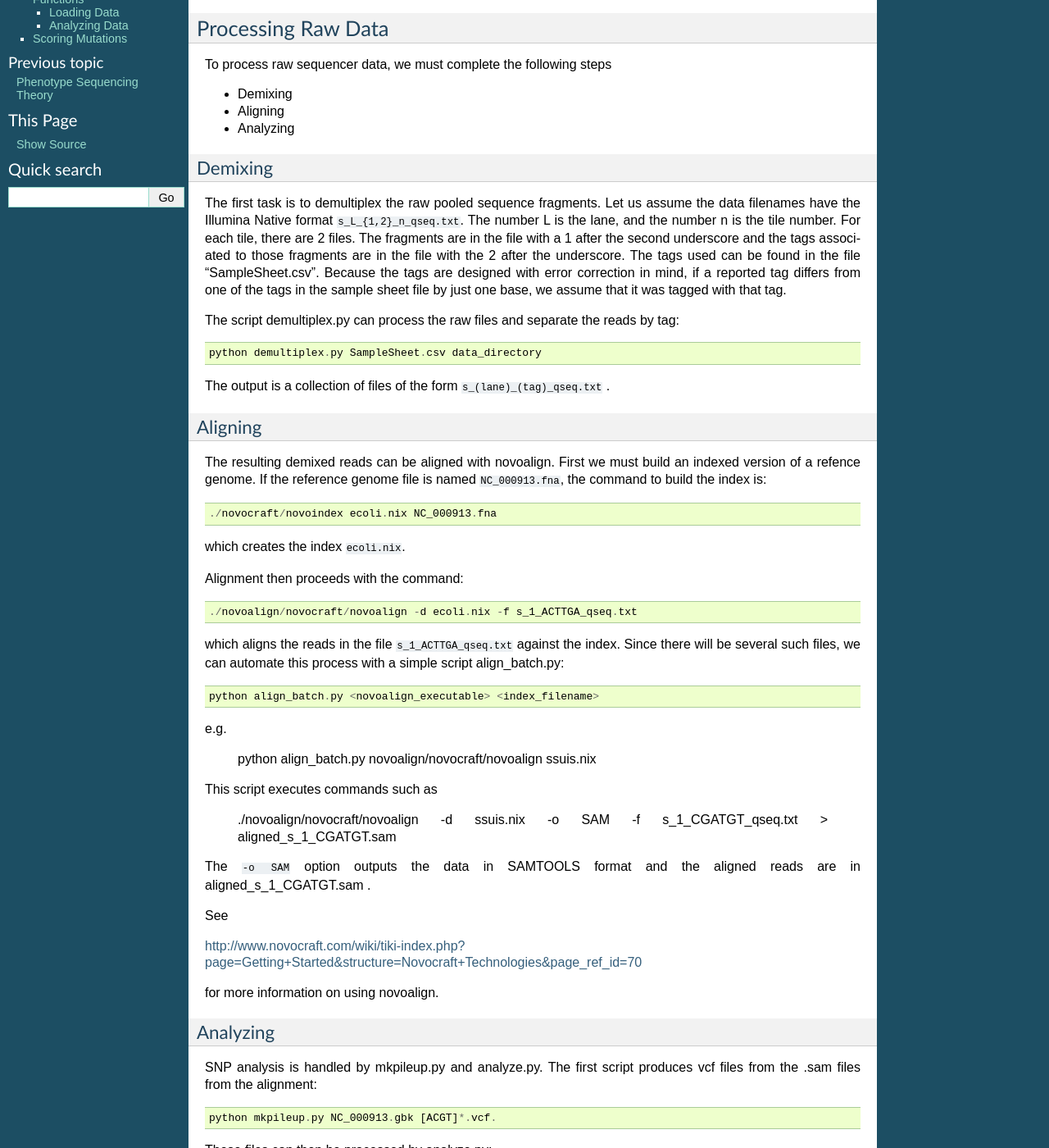
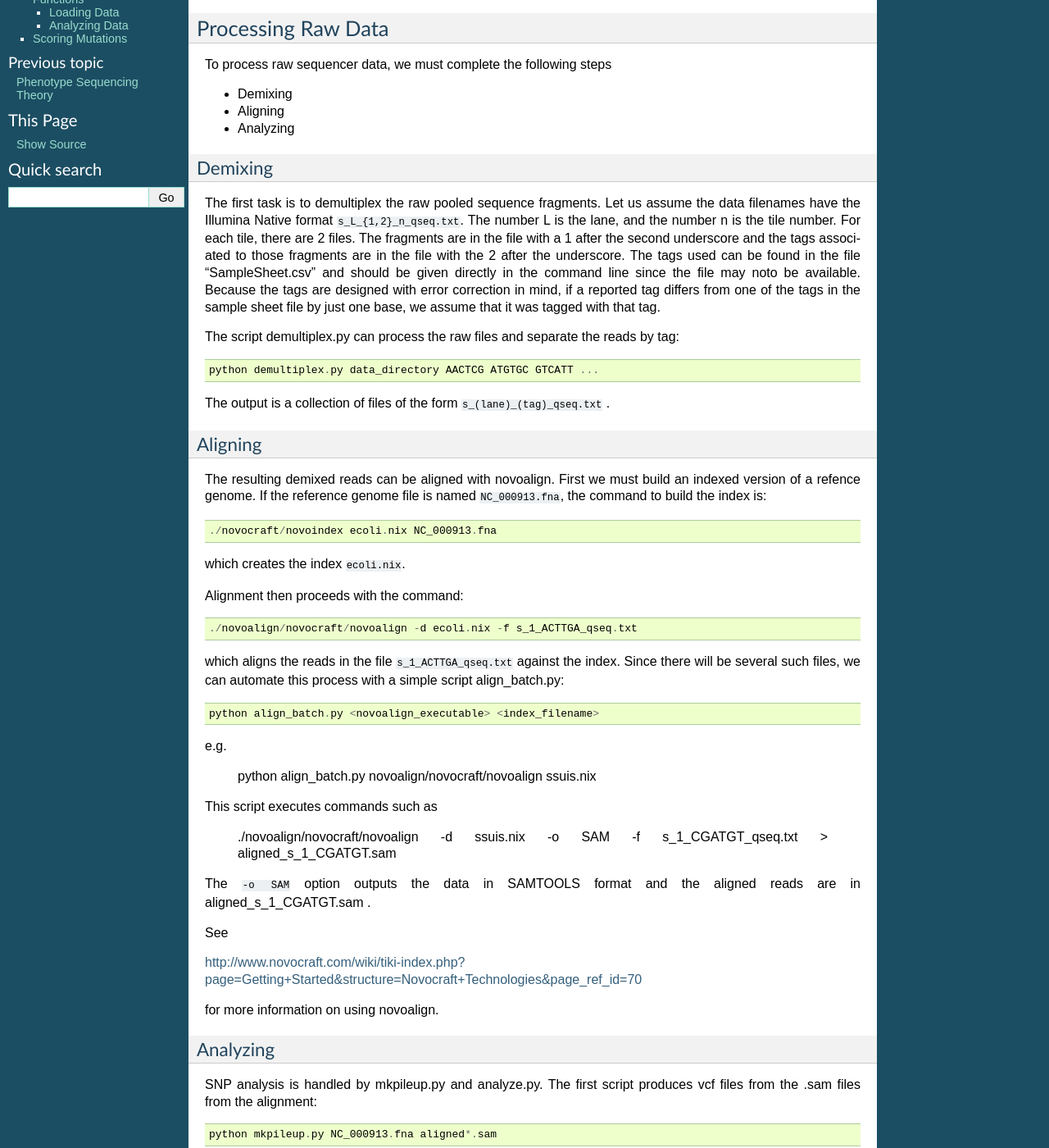
Before and after one commit to cjlee112/phenoseq, a Sphinx documentation site: the page built from doc/usage_tutorial.rst, in a window 1280 px wide and 1400 px high, scrolled down 195 px. Shown: the whole window at 82% size. Built offline with Sphinx 7.4.7, drawn with Linux system fonts in a browser that asks for light colours.

Commit message:
updates for pipeline changes

```diff
--- a/doc/usage_tutorial.rst
+++ b/doc/usage_tutorial.rst
@@ -28,7 +28,7 @@ The number L is the lane, and the number n is the tile number.
 For each tile, there are 2 files. The fragments are in the file with a
 1 after the second underscore and the tags associated to those fragments
 are in the file with the 2 after the underscore. The tags used can be
-found in the file "SampleSheet.csv". Because the tags are designed with
+found in the file "SampleSheet.csv" and should be given directly in the command line since the file may noto be available. Because the tags are designed with
 error correction in mind, if a reported tag differs from one of the tags
 in the sample sheet file by just one base, we assume that it was tagged
 with that tag.
@@ -36,7 +36,7 @@ with that tag.
 The script demultiplex.py can process the raw files and separate the reads
 by tag::
 
-    python demultiplex.py SampleSheet.csv data_directory
+    python demultiplex.py data_directory AACTCG ATGTGC GTCATT ...
 
 The output is a collection of files of the form ``s_(lane)_(tag)_qseq.txt`` .
 
@@ -78,7 +78,7 @@ Analyzing
 
 SNP analysis is handled by mkpileup.py and analyze.py. The first script produces vcf files from the .sam files from the alignment::
 
-    python mkpileup.py NC_000913.gbk [ACGT]*.vcf.
+    python mkpileup.py NC_000913.fna aligned*.sam
 
 These files can then be processed by analyze.py::
 
```
